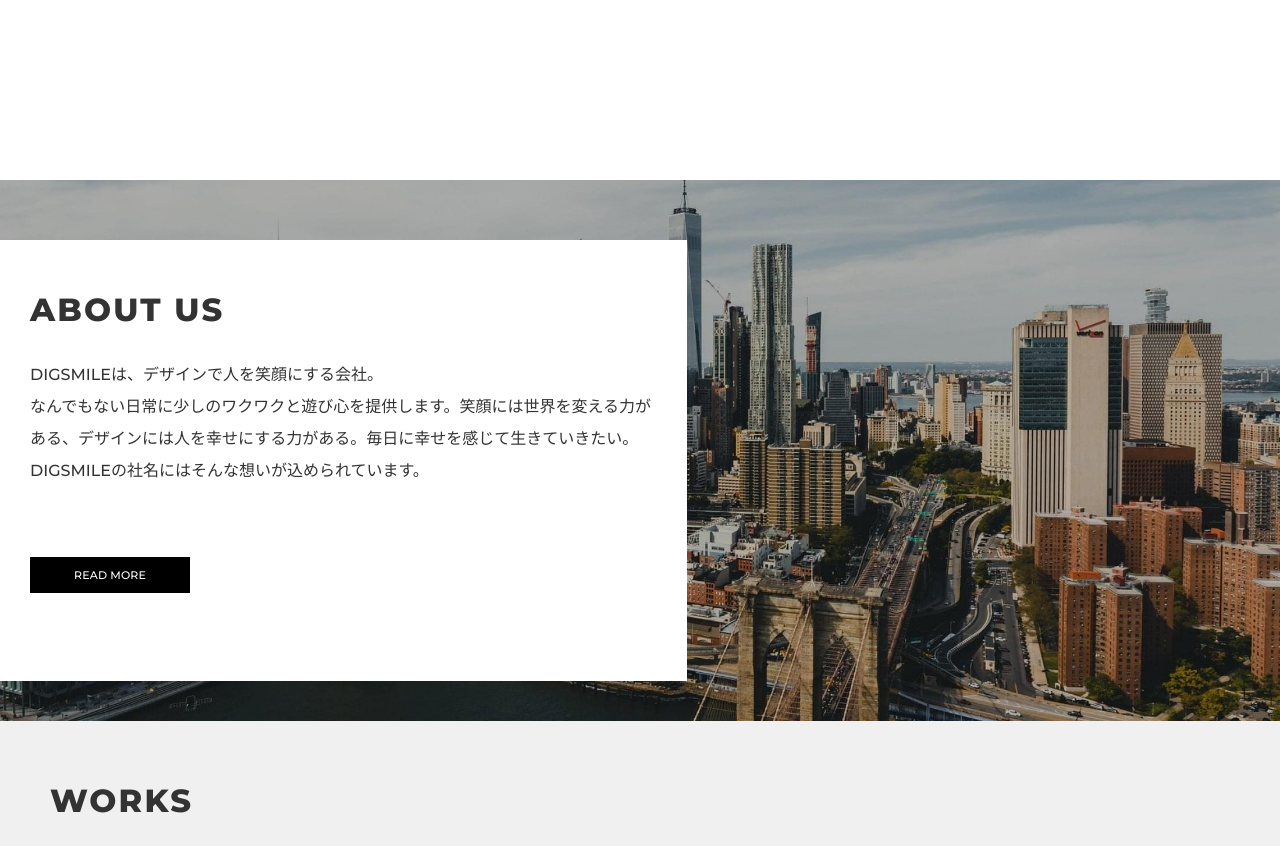
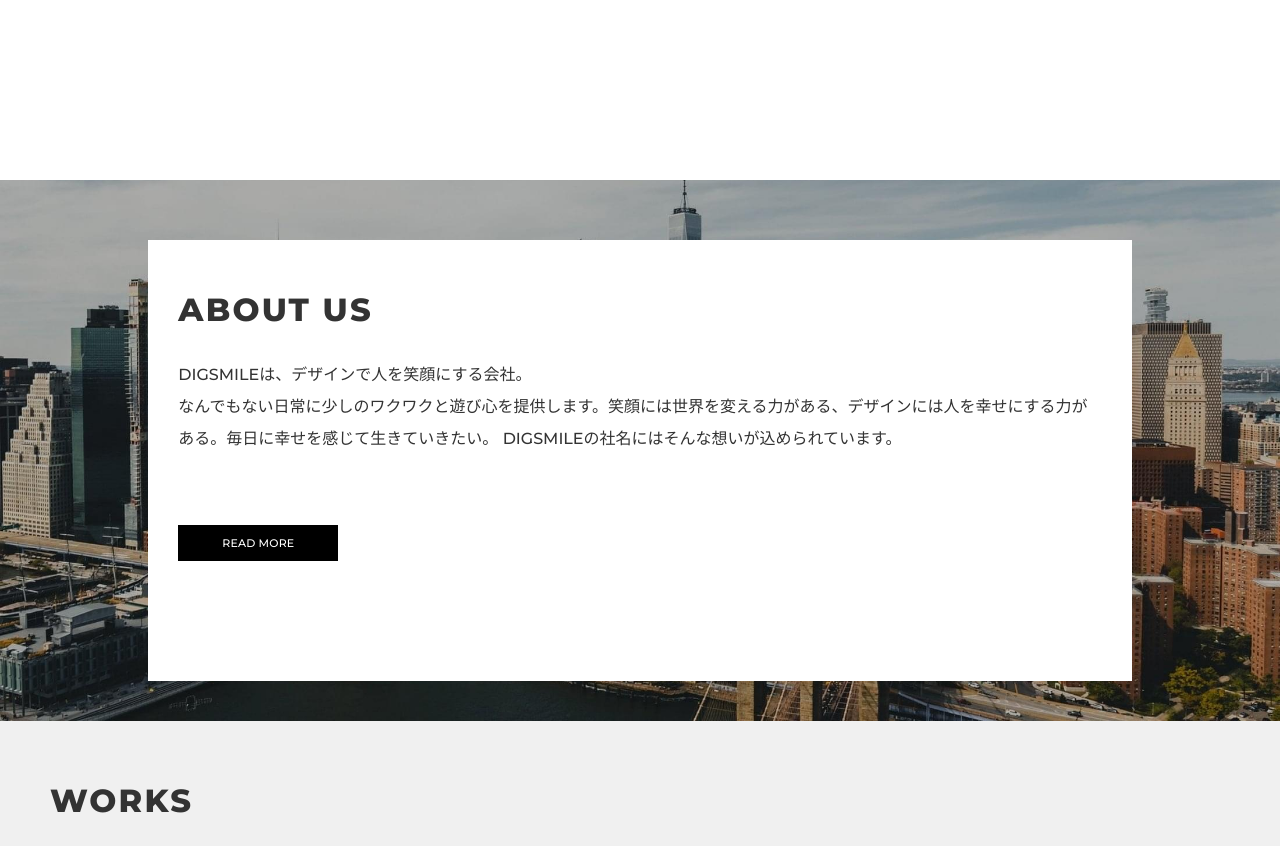
Before and after one commit to foolish-pine/Cresta_upper, a PHP site: page / in a window 1280 px wide. Shown: the part 924-1770 px from the top of the page. Run offline with PHP 8.4, Linux system fonts and the light colour scheme.

Commit message:
some fix

```diff
--- a/gulpfile.js
+++ b/gulpfile.js
@@ -76,7 +76,7 @@ gulp.task("ejs", (done) => {
       plumber({ errorHandler: notify.onError("Error: <%= error.message %>") })
     ) //エラーチェック
     .pipe(ejs({}, {}, { ext: ".html" }))
-    .pipe(rename({ extname: ".php" })) //拡張子をhtmlに
+    .pipe(rename({ extname: ".html" })) //拡張子をhtmlに
     .pipe(htmlbeautify(options))
     .pipe(gulp.dest("./public")); //出力先
   done();
--- a/public/css/style.css
+++ b/public/css/style.css
@@ -526,7 +526,13 @@ button:focus {
 
 @media print, screen and (min-width: 768px) {
   .p-about__inner {
-    max-width: calc((590 / 1100) * 100%);
+    max-width: calc((590 / 768) * 100%);
+    margin: 0 auto;
+  }
+}
+
+@media print, screen and (min-width: 1440px) {
+  .p-about__inner {
     margin: 0;
   }
 }
@@ -632,10 +638,16 @@ button:focus {
 .p-header {
   position: relative;
   width: 100%;
-  height: 90px;
+  height: 60px;
   margin: 0 auto;
   -webkit-transition: all 0.4s;
   transition: all 0.4s;
+}
+
+@media print, screen and (min-width: 768px) {
+  .p-header {
+    height: 90px;
+  }
 }
 
 .p-header.visible {
@@ -923,6 +935,12 @@ button:focus {
   }
 }
 
+@media print, screen and (min-width: 1440px) {
+  .p-topics__inner {
+    max-width: calc((1100 / 1440) * 100%);
+  }
+}
+
 .p-topics__container {
   margin-bottom: 30px;
 }
--- a/public/index.php
+++ b/public/index.php
@@ -1,36 +1,3 @@
-<?php
-session_start();
-
-// クリックジャッキング対策
-header('X-FRAME-OPTIONS: SAMEORIGIN');
-$clean = array();
-$error = array();
-
-// トークン生成
-if (!isset($_SESSION['token'])) {
-  $_SESSION['token'] = sha1(random_bytes(30));
-}
-
-// サニタイズ
-if(!empty($_POST)) {
-  foreach($_POST as $key => $value) {
-    $clean[$key] = htmlspecialchars($value, ENT_QUOTES,'UTF-8');
-  }
-}
-
-// 前後にある半角全角スペースを削除する関数
-function spaceTrim ($str) {
-  // 行頭
-  $str = preg_replace('/^[ 　]+/u', '', $str);
-  // 末尾
-  $str = preg_replace('/[ 　]+$/u', '', $str);
-  return $str;
-}
-
-?>
-
-
-
 <!DOCTYPE html>
 <html lang="ja">
 
--- a/src/scss/Object/Project/_p-about.scss
+++ b/src/scss/Object/Project/_p-about.scss
@@ -27,7 +27,11 @@
     background-color: #fff;
 
     @include mq(tab) {
-      max-width: calc((590 / 1100) * 100%);
+      max-width: calc((590 / 768) * 100%);
+      margin: 0 auto;
+    }
+
+    @include mq(pc) {
       margin: 0;
     }
   }
--- a/src/scss/Object/Project/_p-header.scss
+++ b/src/scss/Object/Project/_p-header.scss
@@ -5,9 +5,13 @@
 .p-header {
   position: relative;
   width: 100%;
-  height: 90px;
+  height: 60px;
   margin: 0 auto;
   transition: all 0.4s;
+
+  @include mq(tab) {
+    height: 90px;
+  }
 
   &.visible {
     background-color: $color-header-bg;
--- a/src/scss/Object/Project/_p-topics.scss
+++ b/src/scss/Object/Project/_p-topics.scss
@@ -11,6 +11,10 @@
 
     @include mq(tab) {
       max-width: $max-width-inner-tab;
+    }
+
+    @include mq(pc) {
+      max-width: $max-width-inner-pc;
     }
   }
 
```
Also changed, not shown: src/ejs/index.ejs (+0 -31 lines), public/img/logo-mark@2x.png (added).
